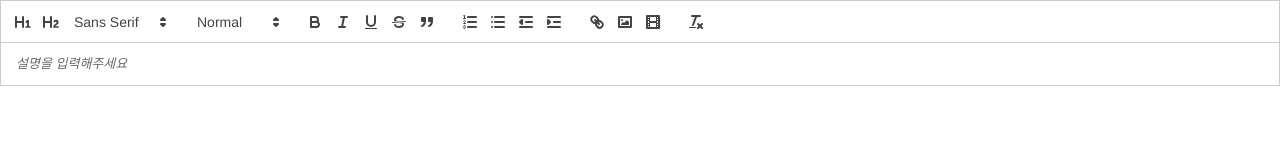
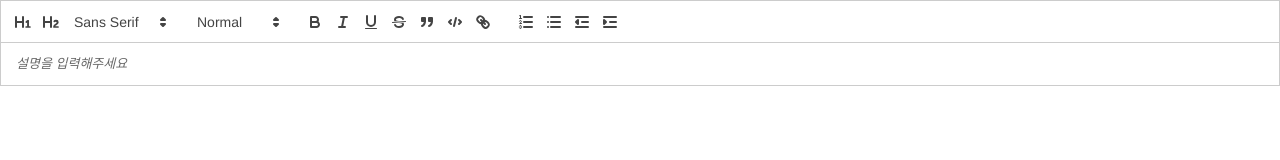
Before and after one commit to J1min/J1min.log-Frontend, a Next.js app: page /write in a window 1280 px wide. Shown: the top 160 px of the page. Built offline with nearby package versions, Linux system fonts and the light colour scheme.

Commit message:
ADD :: 코드 하이라이팅 추가

```diff
--- a/components/write/editor.tsx
+++ b/components/write/editor.tsx
@@ -1,36 +1,41 @@
+import React from "react";
 import dynamic from "next/dynamic";
+import hljs from "highlight.js";
+import "highlight.js/styles/atom-one-dark.css";
 import "react-quill/dist/quill.snow.css";
-import React from "react";
-
 const Quill = dynamic(import("react-quill"), {
   ssr: false,
   loading: () => <p>Loading ...</p>,
 });
+hljs.configure({
+  languages: ["javascript", "python", "java", "cpp"],
+});
 
 const modules = {
+  syntax: {
+    highlight: (text: any) => hljs.highlightAuto(text).value,
+  },
   toolbar: [
     [{ header: "1" }, { header: "2" }, { font: [] }],
     [{ size: [] }],
-    ["bold", "italic", "underline", "strike", "blockquote"],
+    [
+      "bold",
+      "italic",
+      "underline",
+      "strike",
+      "blockquote",
+      "code-block",
+      "link",
+    ],
     [
       { list: "ordered" },
       { list: "bullet" },
       { indent: "-1" },
       { indent: "+1" },
     ],
+  ],
+};
 
-    ["link", "image", "video"],
-    ["clean"],
-  ],
-  clipboard: {
-    // toggle to add extra line breaks when pasting HTML:
-    matchVisual: false,
-  },
-};
-/*
- * Quill editor formats
- * See https://quilljs.com/docs/formats/
- */
 const formats = [
   "header",
   "font",
@@ -44,8 +49,7 @@ const formats = [
   "bullet",
   "indent",
   "link",
-  "image",
-  "video",
+  "code-block",
 ];
 
 export default function Home() {
@@ -59,7 +63,7 @@ export default function Home() {
       value={content || ""}
       modules={modules}
       formats={formats}
-      onChange={(event) => {
+      onChange={(event: string) => {
         setContent(event);
         console.log(content);
       }}
--- a/components/write/writePage.tsx
+++ b/components/write/writePage.tsx
@@ -2,7 +2,7 @@ import React from "react";
 import type { NextPage } from "next";
 import dynamic from "next/dynamic";
 
-const PostEditor = dynamic(() => import("./editor"), {
+const Editor = dynamic(() => import("./editor"), {
   ssr: false,
   loading: () => <p>Loading ...</p>,
 });
@@ -10,7 +10,7 @@ const PostEditor = dynamic(() => import("./editor"), {
 const WritePage: NextPage = () => {
   return (
     <main>
-      <PostEditor />
+      <Editor />
     </main>
   );
 };
--- a/package.json
+++ b/package.json
@@ -14,11 +14,13 @@
     "@types/draft-js": "^0.11.9",
     "dotenv-load": "^2.0.1",
     "draft-js": "^0.11.7",
+    "highlight.js": "^11.6.0",
     "next": "12.2.5",
     "next-env": "^1.1.1",
     "react": "18.2.0",
     "react-dom": "18.2.0",
     "react-draft-wysiwyg": "^1.15.0",
+    "react-quill": "^2.0.0",
     "sass": "^1.54.6",
     "styled-components": "^5.3.5"
   },
```
Also changed, not shown: 1 other file (tests, documents, lock files or other folders).
